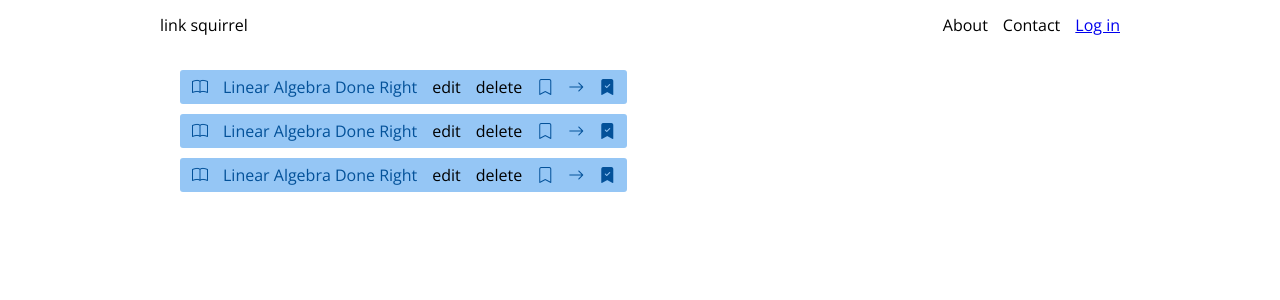
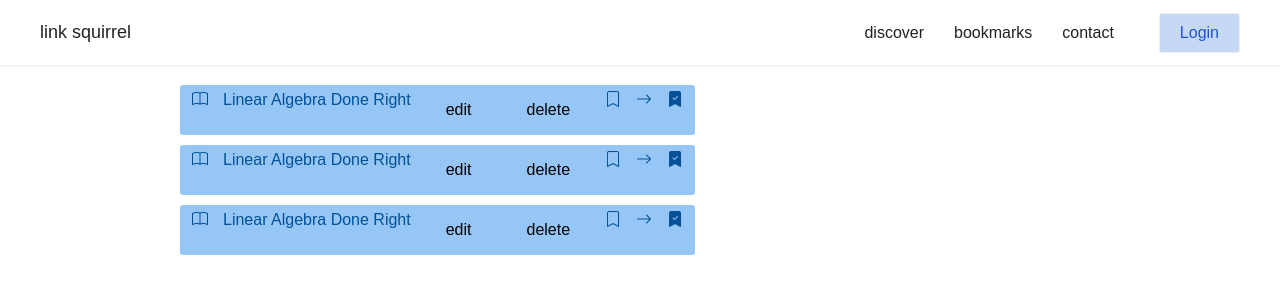
Before and after one commit to AlonLandmann/link-squirrel, a Next.js app: page / in a window 1280 px wide. Shown: the top 300 px of the page. Built offline with nearby package versions, Linux system fonts and the light colour scheme; no server answers.

Commit message:
[css] improve navbar

```diff
--- a/components/Navbar.js
+++ b/components/Navbar.js
@@ -2,23 +2,35 @@
 import css from '@/scss/Navbar.module.scss'
 
 export default function Navbar() {
-  const { user, error, isLoading } = useUser()
+  const { user } = useUser()
 
-  if (isLoading) return <div>Loading...</div>
-  if (error) return <div>{error.message}</div>
+  console.log(user)
 
   return (
     <div className={css.container}>
       <div className={css.center}>
-        <div>link squirrel</div>
-        <div className={css.navLinks}>
-          <div>About</div>
-          <div>Contact</div>
-          {user
-            ? <div><a href='/api/auth/logout'>Log out</a></div>
-            : <div><a href='/api/auth/login'>Log in</a></div>
-          }
+        <div className={css.logo}>
+          <div>link</div><div>squirrel</div>
         </div>
+        <nav className={css.navLinks}>
+          <div>discover</div>
+          <div>bookmarks</div>
+          <div>contact</div>
+        </nav>
+        {!user &&
+          <div className={css.loginButton}>
+            <button onClick={() => { location.replace('api/auth/login') }}>
+              Login
+            </button>
+          </div>
+        }
+        {user &&
+          <div className={css.accountButton}>
+            <button onClick={() => { location.replace('api/auth/logout') }}>
+              {user.email.slice(0, 2).toUpperCase()}
+            </button>
+          </div>
+        }
       </div>
     </div>
   )
--- a/scss/Navbar.module.scss
+++ b/scss/Navbar.module.scss
@@ -1,19 +1,49 @@
 .container {
   position: sticky;
-  top: 0px;
-  width: 100%;
-  height: 50px;
-  background: #fff;
+  top: 0;
+  height: 65px;
+  box-shadow: 0px 0px 3px #ccc;
 }
+
 .center {
-  max-width: 960px;
+  max-width: 1350px;
+  padding: 0px 40px 0px 25px;
   height: 100%;
   margin: auto;
   display: flex;
   align-items: center;
 }
+.logo {
+  margin-right: auto;
+  padding: 10px 15px;
+  display: flex;
+  align-items: center;
+  gap: 5px;
+  cursor: pointer;
+  font-size: 18px;
+  cursor: pointer;
+  transition: all 0.15s ease-in-out;
+  &:hover {
+    color: #aaa;
+  }
+}
 .navLinks {
-  margin-left: auto;
   display: flex;
-  gap: 15px;
+  align-items: center;
+
+  &>div {
+    padding: 10px 15px;
+    cursor: pointer;
+    transition: all 0.15s ease-in-out;
+
+    &:hover {
+      color: #aaa;
+    }
+  }
 }
+.loginButton {
+  margin-left: 30px;
+}
+.accountButton {
+  margin-left: 30px;
+}
--- a/scss/globals.scss
+++ b/scss/globals.scss
@@ -5,6 +5,24 @@
   box-sizing: border-box;
   padding: 0;
   margin: 0;
-  font-family: 'Open Sans', sans-serif;
+}
+body,
+button {
+  font-family: 'Poppins', sans-serif;
   font-size: 16px;
+  color: #222;
 }
+button {
+  padding: 10px 20px;
+  border: none;
+  border-radius: 3px;
+  color: #2253ce;
+  background: #c5d9f6;
+  border: 1px solid #eee;
+  cursor: pointer;
+  transition: all 0.15s ease-in-out;
+  &:hover {
+    color: #fff;
+    background: #2253ce;
+  }
+}
```
